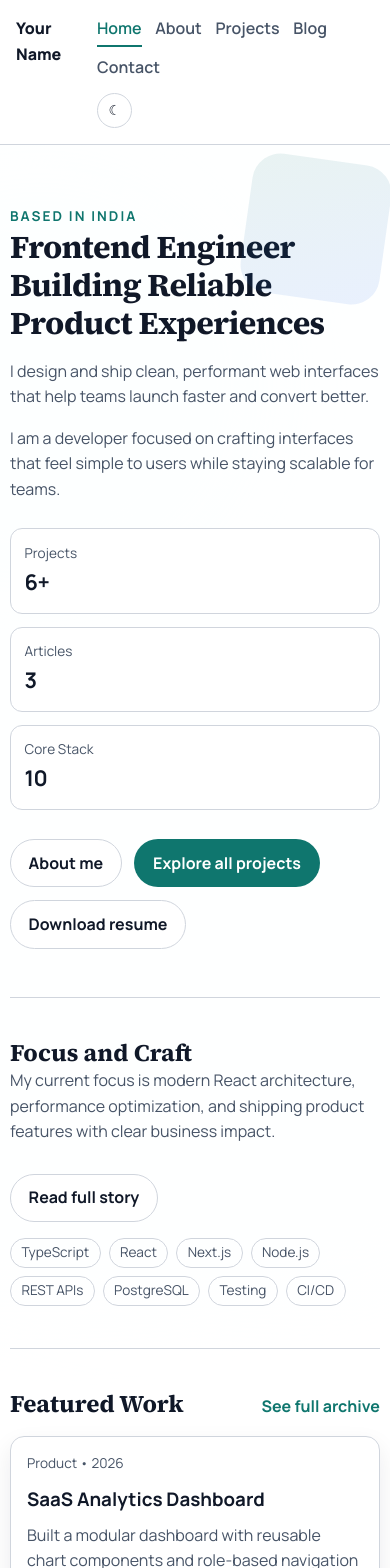
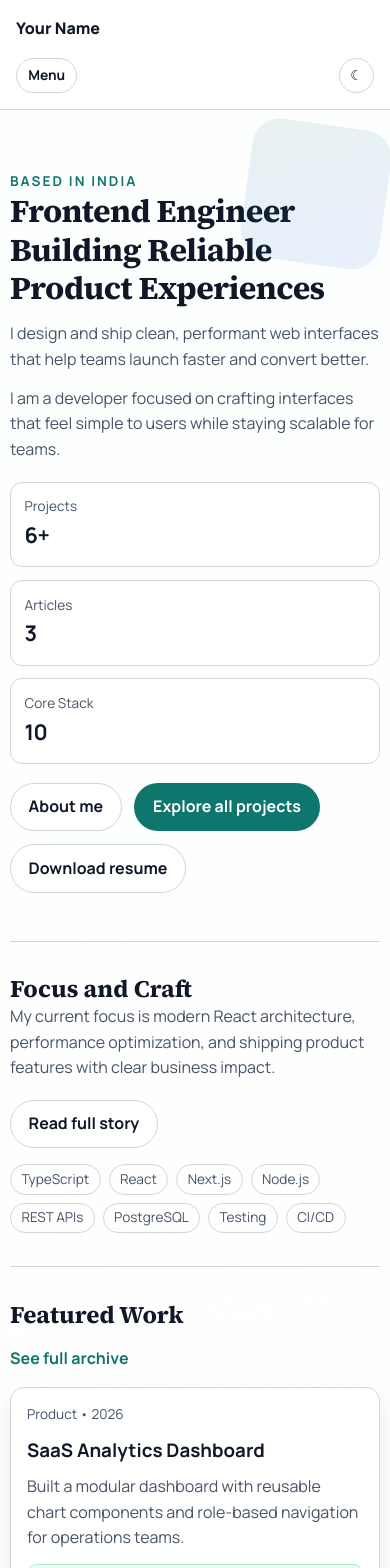
Before and after one commit to SlenderShield/SlenderShield.github.io, a React (Vite) app: page / in a window 390 px wide. Shown: the top 1568 px of the page. Built offline with nearby package versions, Linux system fonts and the light colour scheme.

Commit message:
feat: add collapsible mobile nav and finalize mobile-first responsiveness

```diff
--- a/src/app/App.tsx
+++ b/src/app/App.tsx
@@ -1,4 +1,4 @@
-import { Navigate, Route, Routes, useLocation } from 'react-router-dom'
+import { Navigate, Route, Routes } from 'react-router-dom'
 import { AboutPage } from '../pages/AboutPage'
 import { BlogPage } from '../pages/BlogPage'
 import { BlogPostPage } from '../pages/BlogPostPage'
@@ -8,11 +8,8 @@ import { ProjectDetailPage } from '../pages/ProjectDetailPage'
 import { ProjectsPage } from '../pages/ProjectsPage'
 
 export function App() {
-  const location = useLocation()
-
   return (
-    <div className="route-transition" key={location.pathname}>
-      <Routes location={location}>
+    <Routes>
       <Route path="/" element={<HomePage />} />
       <Route path="/about" element={<AboutPage />} />
       <Route path="/contact" element={<ContactPage />} />
@@ -22,6 +19,5 @@ export function App() {
       <Route path="/blog/:slug" element={<BlogPostPage />} />
       <Route path="*" element={<Navigate to="/" replace />} />
     </Routes>
-    </div>
   )
 }
--- a/src/components/SiteHeader.tsx
+++ b/src/components/SiteHeader.tsx
@@ -1,9 +1,11 @@
+import { useEffect, useState } from 'react'
 import { Link, useLocation } from 'react-router-dom'
 import { siteContent } from '../content/siteContent'
 import { ThemeToggle } from './ThemeToggle'
 
 export function SiteHeader() {
   const location = useLocation()
+  const [isNavOpen, setIsNavOpen] = useState(false)
   const navItems = [
     { label: 'Home', to: '/' },
     { label: 'About', to: '/about' },
@@ -12,6 +14,10 @@ export function SiteHeader() {
     { label: 'Contact', to: '/contact' },
   ]
 
+  useEffect(() => {
+    setIsNavOpen(false)
+  }, [location.pathname])
+
   return (
     <header className="site-header">
       <Link className="brand" to="/">
@@ -19,7 +25,20 @@ export function SiteHeader() {
       </Link>
 
       <div className="header-controls">
-        <nav className="site-nav" aria-label="Primary">
+        <button
+          type="button"
+          className="nav-toggle"
+          aria-expanded={isNavOpen}
+          aria-controls="primary-navigation"
+          onClick={() => setIsNavOpen((prev) => !prev)}
+        >
+          <span>{isNavOpen ? 'Close' : 'Menu'}</span>
+        </button>
+        <nav
+          id="primary-navigation"
+          className={`site-nav${isNavOpen ? ' expanded' : ''}`}
+          aria-label="Primary"
+        >
           {navItems.map((item) => (
             <Link
               key={item.label}
--- a/src/index.css
+++ b/src/index.css
@@ -90,27 +90,12 @@ p {
   width: min(1120px, 100%);
   margin: 0 auto;
   background: color-mix(in oklab, var(--bg-deep), transparent 5%);
-  border-inline: 1px solid var(--line);
+  border-inline: none;
   min-height: 100vh;
 }
 
-.route-transition {
-  animation: routeEnter 0.35s ease both;
-}
-
-@keyframes routeEnter {
-  from {
-    opacity: 0;
-    transform: translateY(8px);
-  }
-  to {
-    opacity: 1;
-    transform: translateY(0);
-  }
-}
-
 .container {
-  width: min(900px, calc(100% - 2rem));
+  width: min(900px, calc(100% - 1.25rem));
   margin: 0 auto;
 }
 
@@ -119,8 +104,9 @@ p {
   top: 0;
   z-index: 10;
   display: flex;
-  justify-content: space-between;
-  align-items: center;
+  flex-direction: column;
+  justify-content: flex-start;
+  align-items: stretch;
   gap: 1rem;
   padding: 1rem;
   backdrop-filter: blur(8px);
@@ -130,8 +116,22 @@ p {
 
 .header-controls {
   display: flex;
-  align-items: center;
+  align-items: flex-start;
+  justify-content: space-between;
   gap: 0.75rem;
+  width: 100%;
+  flex-wrap: wrap;
+}
+
+.nav-toggle {
+  border: 1px solid var(--line);
+  border-radius: 999px;
+  background: #ffffff;
+  font: inherit;
+  font-weight: 700;
+  font-size: 0.86rem;
+  padding: 0.35rem 0.7rem;
+  cursor: pointer;
 }
 
 .brand {
@@ -140,10 +140,19 @@ p {
 }
 
 .site-nav {
+  display: none;
+  align-items: flex-start;
+  flex-direction: column;
+  gap: 0.35rem;
+  width: 100%;
+  border: 1px solid var(--line);
+  border-radius: 12px;
+  padding: 0.55rem;
+  background: #ffffff;
+}
+
+.site-nav.expanded {
   display: flex;
-  align-items: center;
-  gap: 0.85rem;
-  flex-wrap: wrap;
 }
 
 .site-nav a {
@@ -151,6 +160,9 @@ p {
   font-weight: 600;
   color: var(--text-soft);
   position: relative;
+  width: 100%;
+  border-radius: 8px;
+  padding: 0.38rem 0.45rem;
 }
 
 .site-nav a:hover {
@@ -164,9 +176,9 @@ p {
 .site-nav a.active::after {
   content: '';
   position: absolute;
-  left: 0;
-  right: 0;
-  bottom: -0.35rem;
+  left: 0.45rem;
+  right: 0.45rem;
+  bottom: 0.1rem;
   height: 2px;
   background: var(--brand);
 }
@@ -184,7 +196,13 @@ p {
   cursor: pointer;
 }
 
+.theme-toggle span:last-child,
+.social-inline a span {
+  display: none;
+}
+
 :root[data-theme='dark'] .theme-toggle,
+:root[data-theme='dark'] .nav-toggle,
 :root[data-theme='dark'] .card,
 :root[data-theme='dark'] .detail-panel,
 :root[data-theme='dark'] .blog-item,
@@ -199,6 +217,10 @@ p {
   background: #162335;
 }
 
+:root[data-theme='dark'] .site-nav {
+  background: #162335;
+}
+
 :root[data-theme='dark'] .outcome {
   background: #15333b;
   border-color: #26616e;
@@ -206,7 +228,7 @@ p {
 }
 
 .hero-section {
-  padding: 5rem 0 4rem;
+  padding: 3.8rem 0 3rem;
   position: relative;
 }
 
@@ -235,20 +257,20 @@ p {
 .hero-copy,
 .hero-intro {
   max-width: 68ch;
-  margin-top: 1rem;
+  margin-top: 0.85rem;
 }
 
 .hero-actions {
-  margin-top: 1.8rem;
+  margin-top: 1.2rem;
   display: flex;
   gap: 0.8rem;
   flex-wrap: wrap;
 }
 
 .hero-kpis {
-  margin-top: 1.6rem;
+  margin-top: 1.2rem;
   display: grid;
-  grid-template-columns: repeat(3, minmax(0, 1fr));
+  grid-template-columns: 1fr;
   gap: 0.8rem;
 }
 
@@ -287,27 +309,28 @@ p {
 }
 
 .section-block {
-  padding: 2.6rem 0;
+  padding: 2.1rem 0;
   border-top: 1px solid var(--line);
   display: grid;
   gap: 1rem;
 }
 
 .split-layout {
-  grid-template-columns: 1.2fr 1fr;
+  grid-template-columns: 1fr;
   align-items: start;
 }
 
 .section-head {
   display: flex;
-  justify-content: space-between;
-  align-items: baseline;
+  flex-direction: column;
+  justify-content: flex-start;
+  align-items: flex-start;
   gap: 1rem;
 }
 
 .card-grid {
   display: grid;
-  grid-template-columns: repeat(3, minmax(0, 1fr));
+  grid-template-columns: 1fr;
   gap: 1rem;
 }
 
@@ -351,6 +374,7 @@ p {
 .row-links {
   display: flex;
   gap: 1rem;
+  flex-wrap: wrap;
 }
 
 .row-links a,
@@ -439,7 +463,7 @@ p {
 
 .contact-layout {
   display: grid;
-  grid-template-columns: 1fr 1.2fr;
+  grid-template-columns: 1fr;
   gap: 1rem;
 }
 
@@ -448,14 +472,15 @@ p {
   padding: 1.25rem 1rem 2rem;
   border-top: 1px solid var(--line);
   display: flex;
-  justify-content: space-between;
-  align-items: center;
+  justify-content: flex-start;
+  align-items: flex-start;
+  flex-direction: column;
   gap: 1rem;
   color: var(--text-soft);
 }
 
 .projects-grid {
-  grid-template-columns: repeat(2, minmax(0, 1fr));
+  grid-template-columns: 1fr;
 }
 
 .projects-toolbar {
@@ -549,7 +574,6 @@ p {
 }
 
 @media (prefers-reduced-motion: reduce) {
-  .route-transition,
   .reveal,
   .reveal .card,
   .reveal .blog-item,
@@ -558,44 +582,110 @@ p {
   }
 }
 
-@media (max-width: 900px) {
+@media (min-width: 640px) {
+  .container {
+    width: min(900px, calc(100% - 2rem));
+  }
+
+  .hero-section {
+    padding: 4.4rem 0 3.4rem;
+  }
+
+  .section-head {
+    flex-direction: row;
+    align-items: baseline;
+    justify-content: space-between;
+  }
+
+  .hero-kpis {
+    grid-template-columns: repeat(2, minmax(0, 1fr));
+  }
+
+  .theme-toggle span:last-child,
+  .social-inline a span {
+    display: inline;
+  }
+}
+
+@media (min-width: 768px) {
   .site-header {
-    align-items: flex-start;
+    flex-direction: row;
+    justify-content: space-between;
+    align-items: center;
   }
 
   .header-controls {
-    width: 100%;
-    justify-content: space-between;
-    flex-wrap: wrap;
+    width: auto;
+    justify-content: flex-end;
+    align-items: center;
+    flex-wrap: nowrap;
+  }
+
+  .nav-toggle {
+    display: none;
   }
 
   .site-nav {
-    width: 100%;
+    display: flex;
+    align-items: center;
+    flex-direction: row;
+    flex-wrap: wrap;
+    width: auto;
+    gap: 0.85rem;
+    border: 0;
+    padding: 0;
+    border-radius: 0;
+    background: transparent;
+  }
+
+  .site-nav a {
+    width: auto;
+    padding: 0;
+    border-radius: 0;
+  }
+
+  .site-nav a.active::after {
+    left: 0;
+    right: 0;
+    bottom: -0.35rem;
   }
 
   .card-grid {
-    grid-template-columns: 1fr;
+    grid-template-columns: repeat(2, minmax(0, 1fr));
+  }
+
+  .split-layout {
+    grid-template-columns: 1.2fr 1fr;
+  }
+
+  .projects-grid {
+    grid-template-columns: repeat(2, minmax(0, 1fr));
+  }
+
+  .contact-layout {
+    grid-template-columns: 1fr 1.2fr;
+  }
+
+  .site-footer {
+    justify-content: space-between;
+    align-items: center;
+    flex-direction: row;
+  }
+}
+
+@media (min-width: 900px) {
+  .page-shell {
+    border-inline: 1px solid var(--line);
   }
 
   .hero-kpis {
-    grid-template-columns: 1fr;
+    grid-template-columns: repeat(3, minmax(0, 1fr));
   }
+}
 
-  .split-layout {
-    grid-template-columns: 1fr;
-  }
-
-  .projects-grid {
-    grid-template-columns: 1fr;
-  }
-
-  .contact-layout {
-    grid-template-columns: 1fr;
-  }
-
-  .site-footer {
-    flex-direction: column;
-    align-items: flex-start;
+@media (min-width: 1024px) {
+  .card-grid {
+    grid-template-columns: repeat(3, minmax(0, 1fr));
   }
 }
 
@@ -619,11 +709,7 @@ p {
     top: 14px;
   }
 
-  .theme-toggle span:last-child {
-    display: none;
-  }
-
-  .social-inline a span {
-    display: none;
+  .header-controls {
+    gap: 0.55rem;
   }
 }
```
Lines whose indentation alone changed are shown as unchanged.
